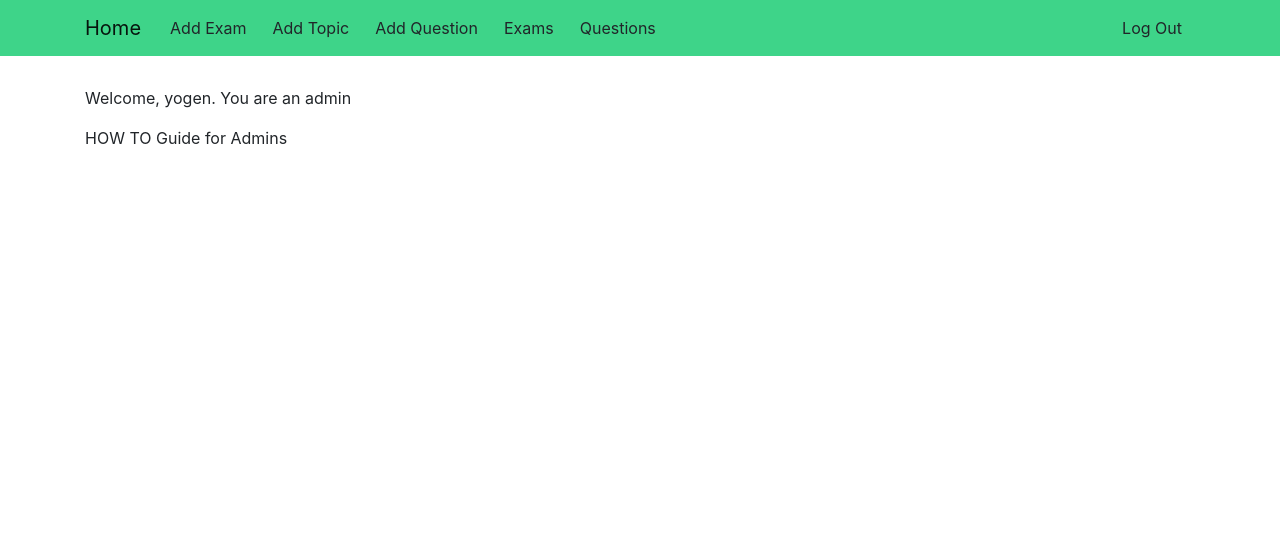
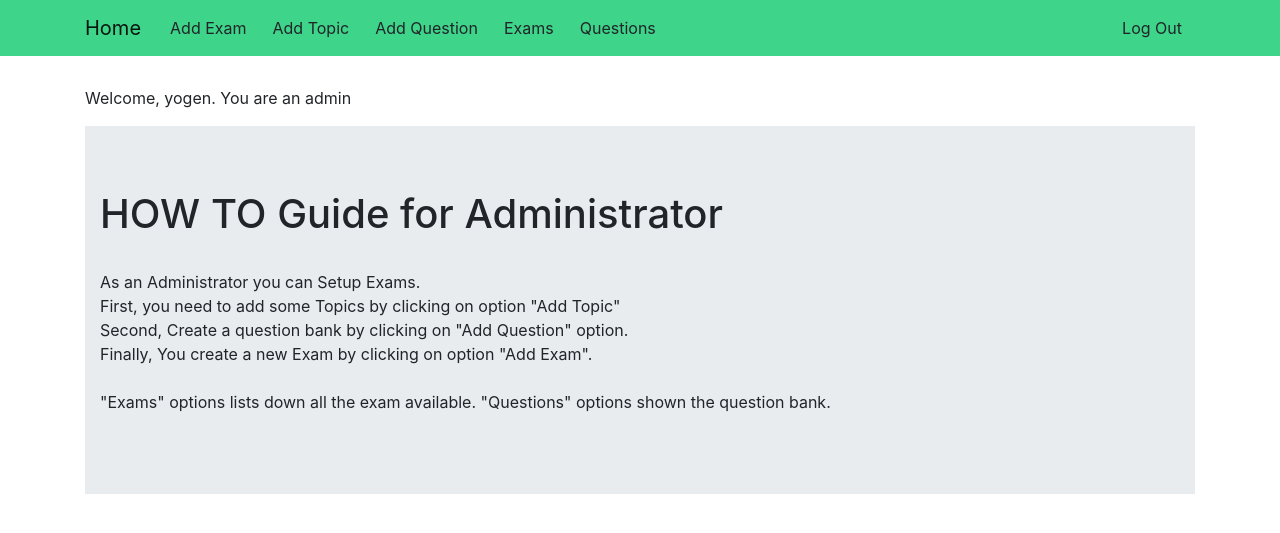
Before and after one commit to yogenns/yogenExamRepo, a Django app: page / in a window 1280 px wide. Shown: the top 533 px of the page. Run offline with Django 3.2, Linux system fonts and the light colour scheme; a user stored in the database is signed in; some libraries are stand-ins or nearby versions.

Commit message:
Task 23 - Admin Home Page

```diff
--- a/yogenExamTool/exam_app/templates/exam_app/_admin_home.html
+++ b/yogenExamTool/exam_app/templates/exam_app/_admin_home.html
@@ -1 +1,21 @@
-<span>HOW TO Guide for Admins</span>
+<div class="jumbotron jumbotron-fluid">
+    <div class="container">
+        <h1 class="display-6">
+            HOW TO Guide for Administrator
+        </h1>
+        <p>
+            <br>
+            As an Administrator you can Setup Exams.
+            <br>
+            First, you need to add some Topics by clicking on option "Add Topic"
+            <br>
+            Second, Create a question bank by clicking on "Add Question" option.
+            <br>
+            Finally, You create a new Exam by clicking on option "Add Exam".
+            <br><br>
+            "Exams" options lists down all the exam available.
+            "Questions" options shown the question bank.
+
+        </p>
+    </div>
+</div>
```
